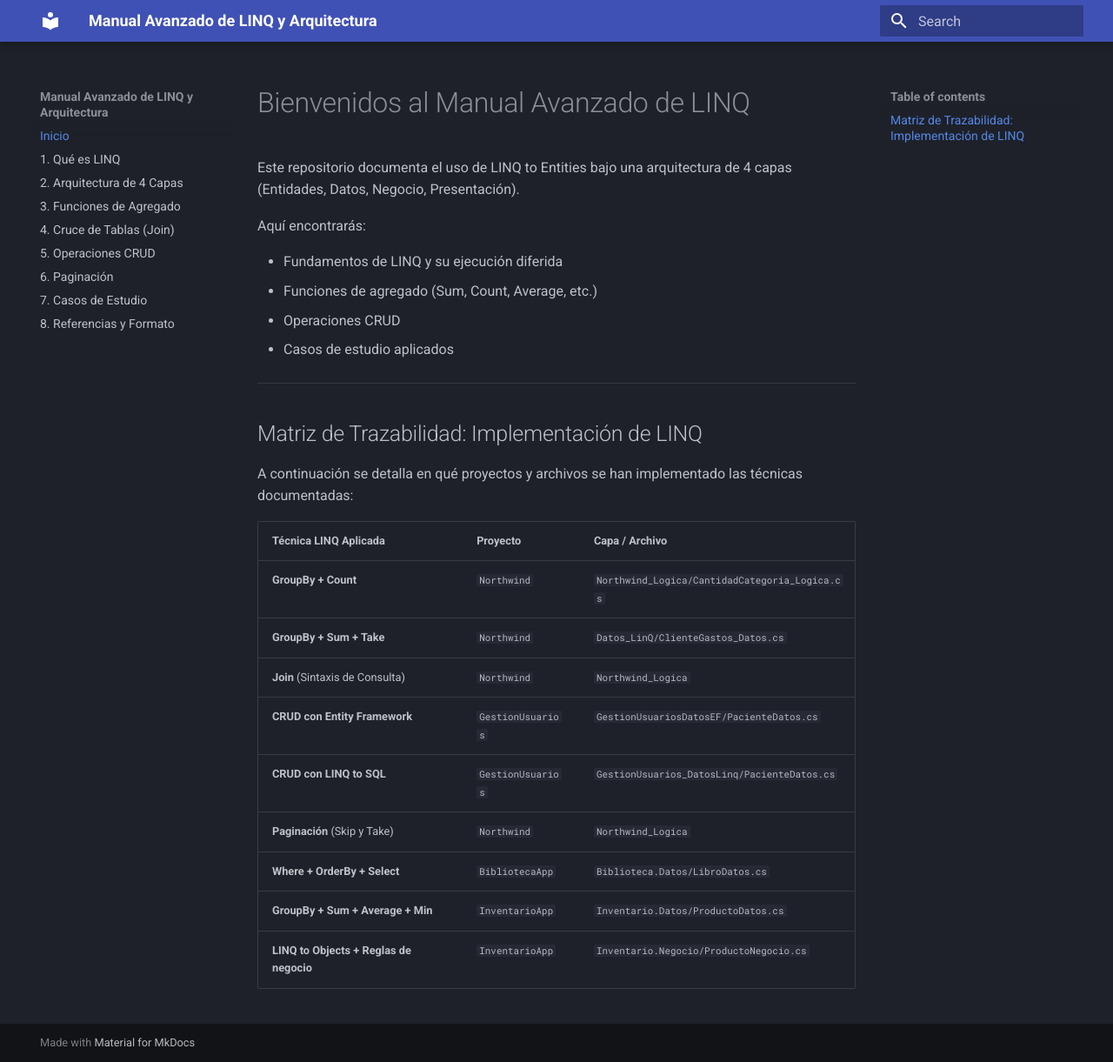
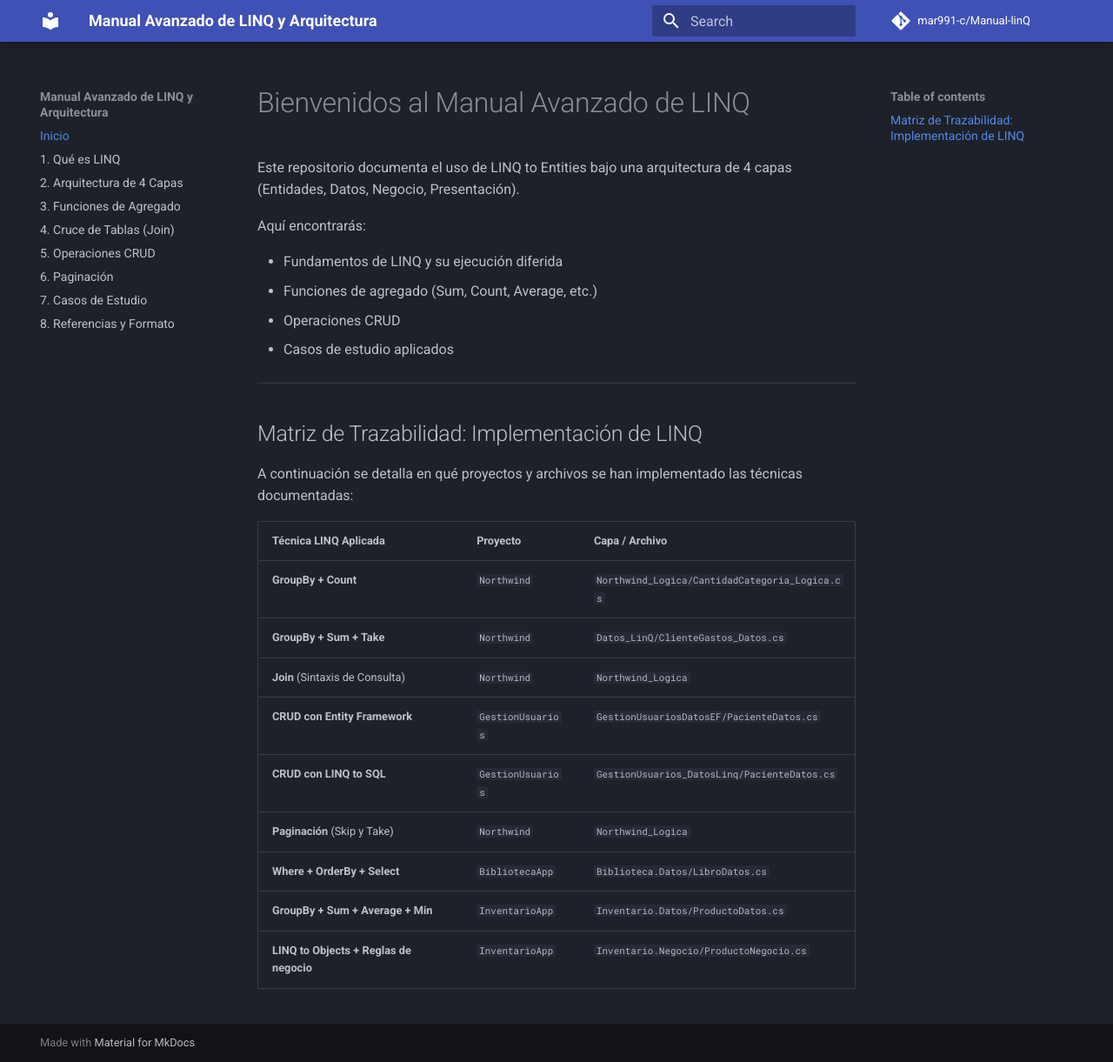
Before and after one commit to mar991-c/Manual-linQ, an MkDocs documentation site: the page built from docs/index.md, in a window 1280 px wide and 1221 px high. Shown: the whole window at 87% size. Built offline with MkDocs 1.6.1 and Material for MkDocs 9.7.7, drawn with Linux system fonts in a browser that asks for light colours; comment, search, counter and statistics services are not loaded.

Commit message:
feat: agregar enlace al repositorio en la barra de navegacion

```diff
--- a/mkdocs.yml
+++ b/mkdocs.yml
@@ -1,4 +1,6 @@
 site_name: Manual Avanzado de LINQ y Arquitectura
+repo_url: https://github.com/mar991-c/Manual-linQ
+repo_name: mar991-c/Manual-linQ
 theme:
   name: material
   palette:
```
